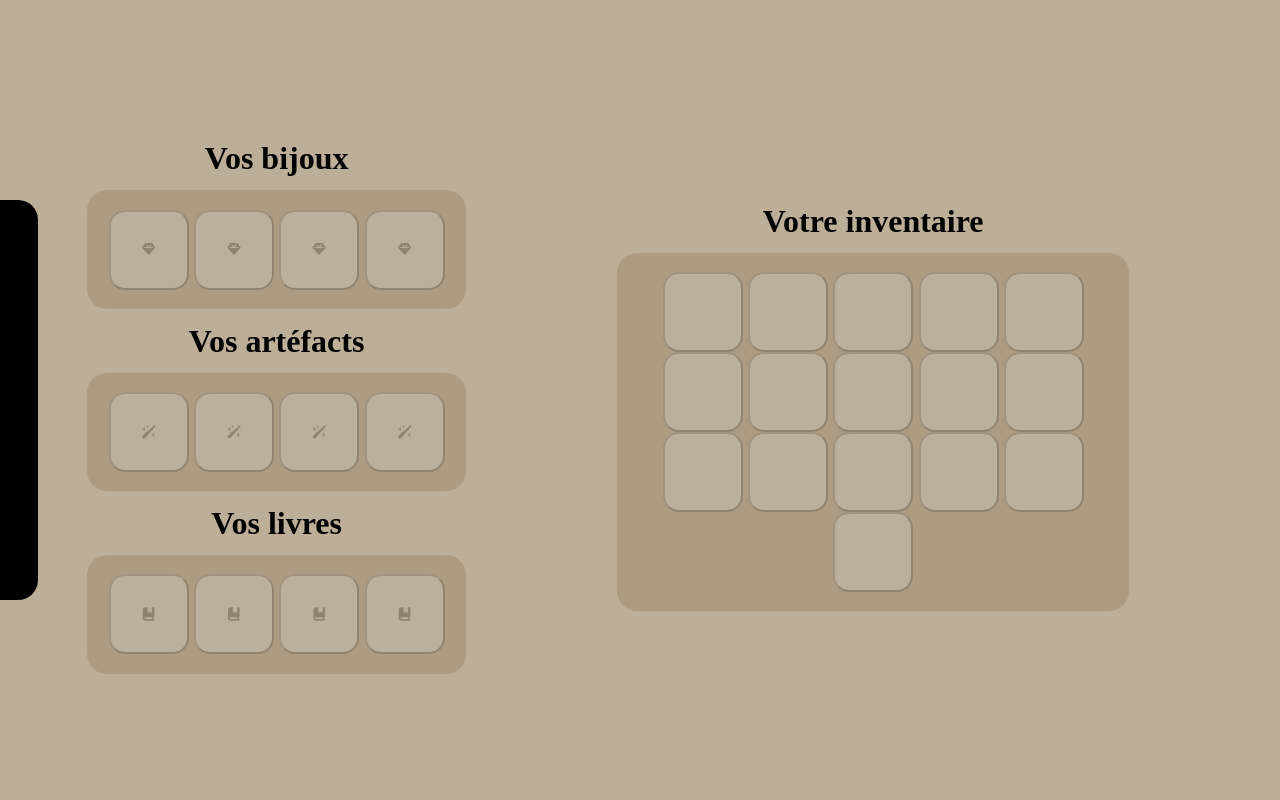
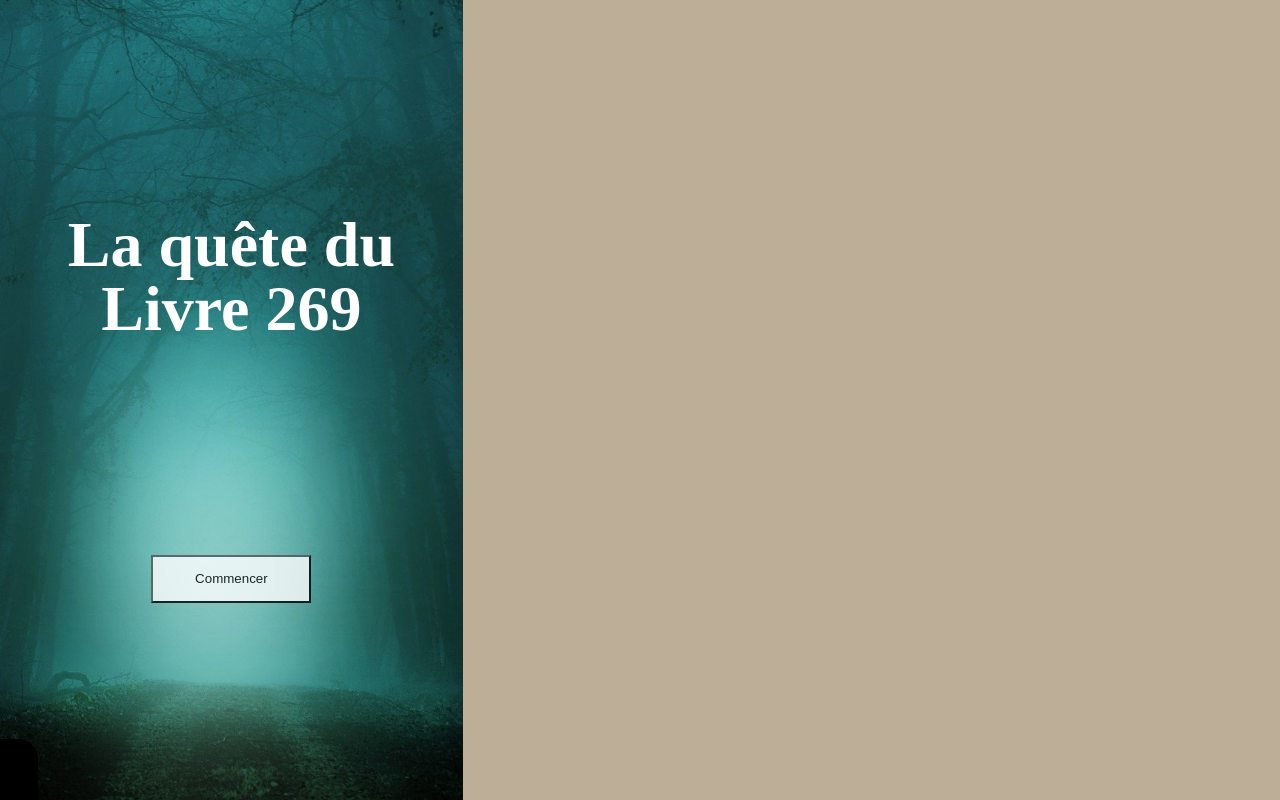
Before and after one commit to Mathischvn/KohLantahApp, a React (Vite) app: page / in a window 1280 px wide. Built offline with nearby package versions, Linux system fonts and the light colour scheme; a web font is replaced by a local one.

Commit message:
Correctifs css + début slider

```diff
--- a/src/client/App.jsx
+++ b/src/client/App.jsx
@@ -1,14 +1,17 @@
-import React from 'react'
+import React, { startTransition } from 'react'
 import './reset.css'
 import './App.css'
 import { TitlePage } from './components/mainPage/titlePage'
 import { InventoryPage } from './components/inventoryPage/inventoryPage'
+import { SideBar } from './components/sideBar/sideBar'
+import SlideIn from './components/slideIn/SlideIn'
 
 function App() {
-
   return (
-    // <TitlePage />
-      <InventoryPage />
+    <React.Fragment>
+      <TitlePage />
+      <SideBar />
+    </React.Fragment>
   )
 }
 
--- a/src/client/components/inventoryPage/inventoryPage.jsx
+++ b/src/client/components/inventoryPage/inventoryPage.jsx
@@ -6,7 +6,6 @@ export const InventoryPage = () => {
     return (
         <>
             <div className="inventory">
-                <SideBar></SideBar>
                 <div className="inventory-left">
                     <h1 className="">Vos bijoux</h1>
                         <InventoryBag bagSize={4} icon={"fa-solid fa-gem"}></InventoryBag>
--- a/src/client/components/mainPage/titlePage.css
+++ b/src/client/components/mainPage/titlePage.css
@@ -1,11 +1,23 @@
-/* html {
+.title-page {
+    display: flex;
+    justify-content: space-evenly;
+    align-items: center;
+    flex-direction: column;
+    width: 100%;
+    height: 100%;
     background-image: url("/public/background.png");
     background-size: cover;
     background-position: center;
-} */
+}
 
 .start-button {
-    background-color: dark;
+    width: 10rem;
+    height: 3rem;
+    background-color: white;
     opacity: 0.8;
-    color: black;
 }
+
+h1 {
+    font-size: 4rem;
+    color: white;
+}
--- a/src/client/components/mainPage/titlePage.jsx
+++ b/src/client/components/mainPage/titlePage.jsx
@@ -3,8 +3,8 @@ import "./titlePage.css"
 export const TitlePage = () => {
     return (
         <>
-            <div className="titlePage">
-                <h1 className="">La quete du Livre 269</h1>
+            <div className="title-page">
+                <h1 className="">La quête du Livre 269</h1>
                 <div>
                     <button className="start-button">
                         Commencer
--- a/src/client/components/sideBar/sideBar.jsx
+++ b/src/client/components/sideBar/sideBar.jsx
@@ -1,10 +1,18 @@
 import React from "react"
 import "./sideBar.css"
+import { useState } from "react"
+import SlideIn from "../slideIn/SlideIn"
+import { InventoryPage } from "../inventoryPage/inventoryPage"
+
 export const SideBar = () => {
+    const [startAnimation, setStartAnimation] = useState(false);
     return (
-        <>
-        <div className="side-bar"></div>
-        </>
+        <div>
+            <SlideIn startAnimation={startAnimation}>
+                <InventoryPage />
+            </SlideIn>
+            <div className="side-bar" onClick={() => setStartAnimation(!startAnimation)}></div>
+        </div>
     )
 
 }
--- /dev/null
+++ b/src/client/components/slideIn/SlideIn.css
@@ -0,0 +1,6 @@
+.slide-in {
+    margin-left: 0px;
+    opacity: 0;
+    transition-property: margin-left, opacityleft;
+    transition-duration: 1s;
+  }
--- /dev/null
+++ b/src/client/components/slideIn/SlideIn.jsx
@@ -0,0 +1,12 @@
+import './SlideIn.css';
+const SlideIn = ({ children, startAnimation }) => {
+  const transtionProperties = startAnimation
+    ? { marginLeft: '0px', opacity: 1 }
+    : {};
+  return (
+    <div className="slide-in" style={transtionProperties}>
+      {children}
+    </div>
+  );
+};
+export default SlideIn;
```
Also changed, not shown: src/server/server copy.js (added, +12 -0 lines).
